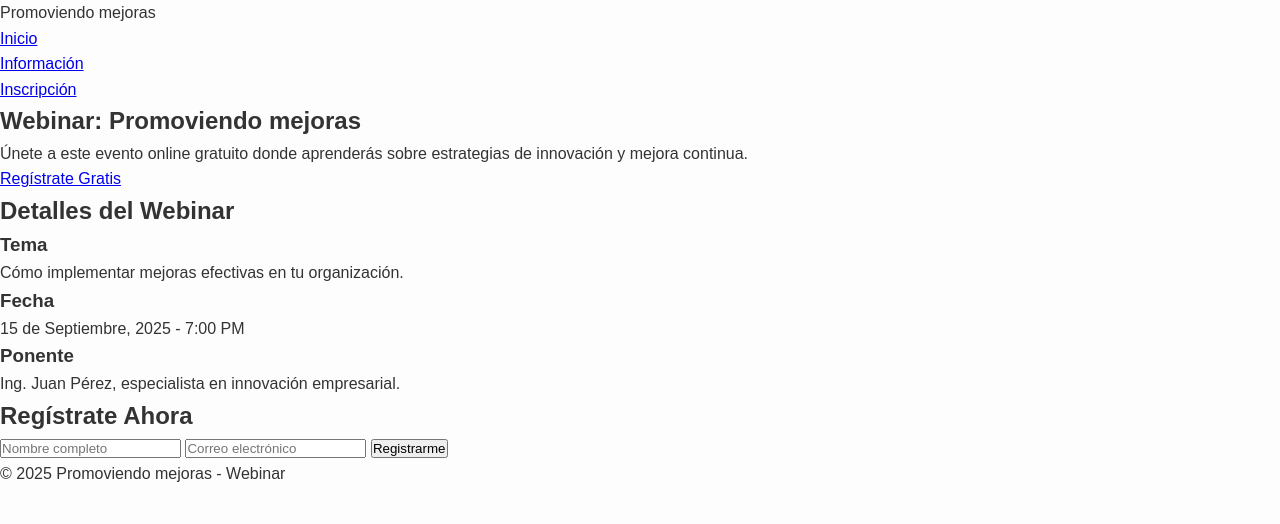
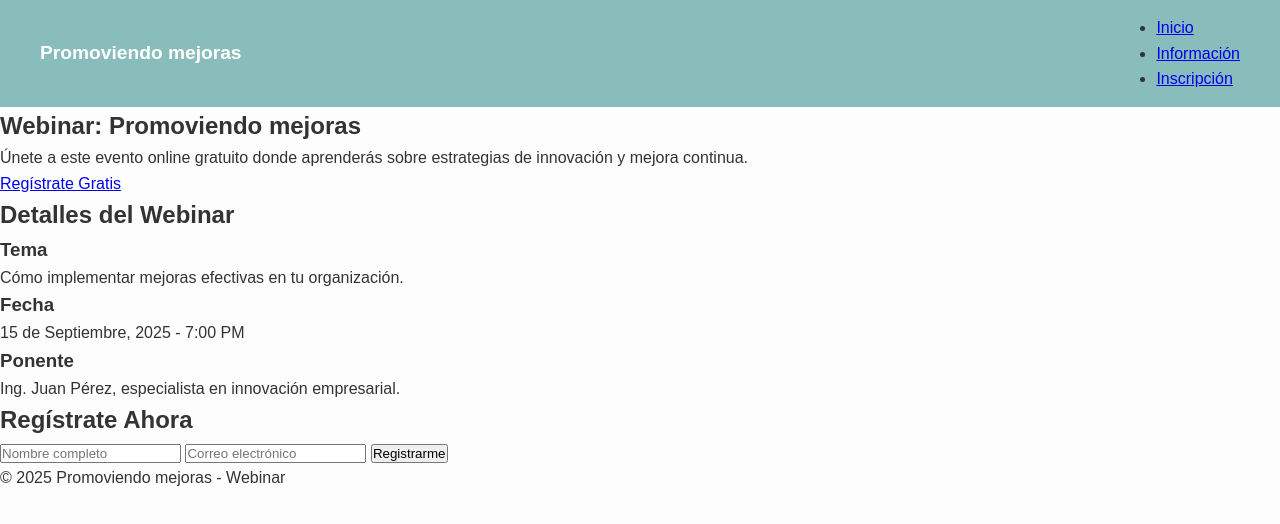
Before and after one commit to maldest/Lab02_DA_g2, a plain HTML site: page EJER2/lab2.html in a window 1280 px wide. Drawn offline with Linux system fonts and the light colour scheme.

Commit message:
Update estilos2.css

```diff
--- a/EJER2/estilos2.css
+++ b/EJER2/estilos2.css
@@ -10,3 +10,17 @@ body {
   background-color: #fdfdfd;
   color: #333;
 }
+
+header {
+  display: flex;
+  justify-content: space-between;
+  align-items: center;
+  padding: 15px 40px;
+  background: #88bdbc;
+}
+
+header .logo {
+  font-weight: bold;
+  font-size: 1.2rem;
+  color: white;
+}
```
